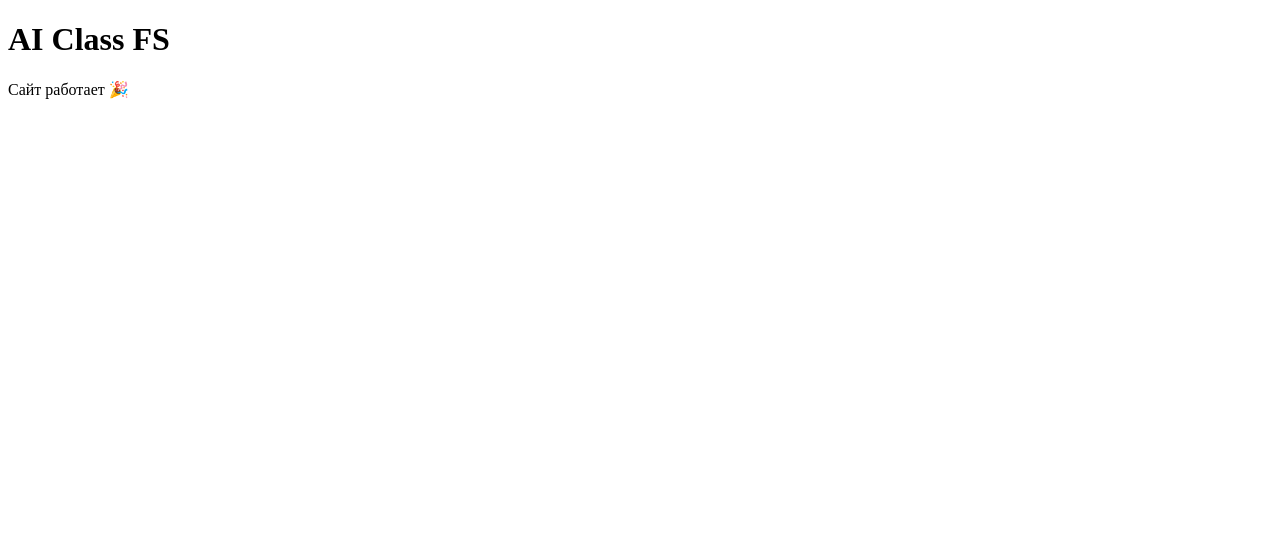
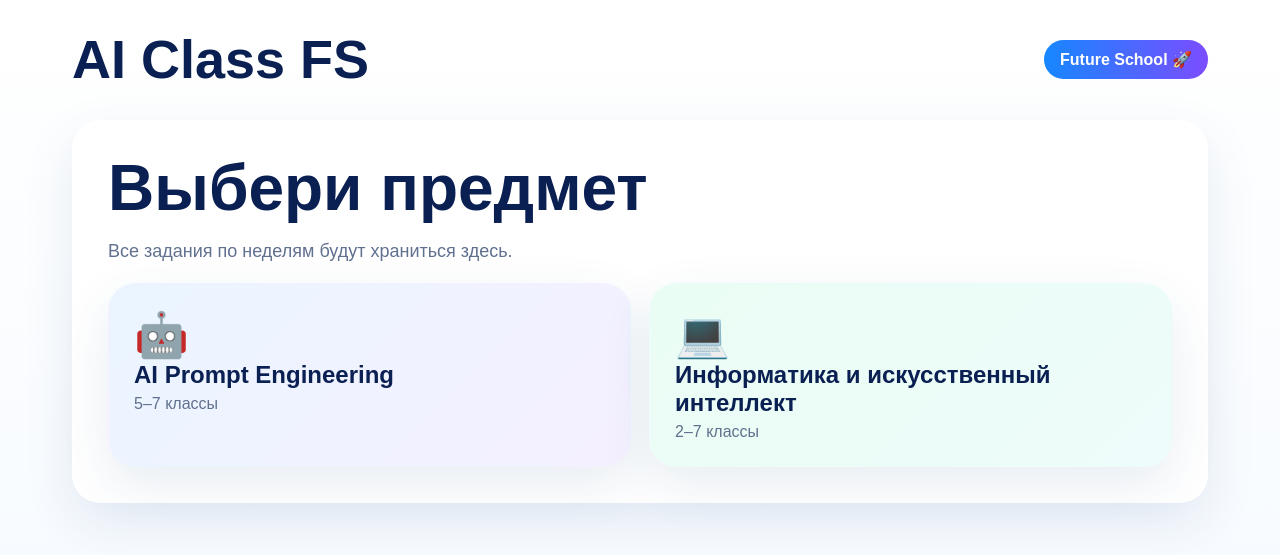
Before and after one commit to toki1995tk-tech/AI-Class-FS, a plain HTML site: page index.html in a window 1280 px wide. Drawn offline with Linux system fonts and the light colour scheme.

Commit message:
Update index.html

```diff
--- a/index.html
+++ b/index.html
@@ -1,11 +1 @@
-<!DOCTYPE html>
-<html lang="ru">
-<head>
-  <meta charset="UTF-8">
-  <title>AI Class FS</title>
-</head>
-<body>
-  <h1>AI Class FS</h1>
-  <p>Сайт работает 🎉</p>
-</body>
-</html>
+<!doctype html><html lang="ru"><head><meta charset="utf-8"><meta name="viewport" content="width=device-width,initial-scale=1"><title>AI Class FS</title><link rel="stylesheet" href="/styles.css"></head><body><div class="wrap"><div class="top"><div class="brand">AI Class FS</div><div class="badge">Future School 🚀</div></div><section class="panel"><h1>Выбери предмет</h1><p>Все задания по неделям будут храниться здесь.</p><div class="grid"><a class="choice blue" href="/prompt/"><div class="icon">🤖</div><strong>AI Prompt Engineering</strong><span>5–7 классы</span></a><a class="choice green" href="/informatics/"><div class="icon">💻</div><strong>Информатика и искусственный интеллект</strong><span>2–7 классы</span></a></div></section></div></body></html>
```
